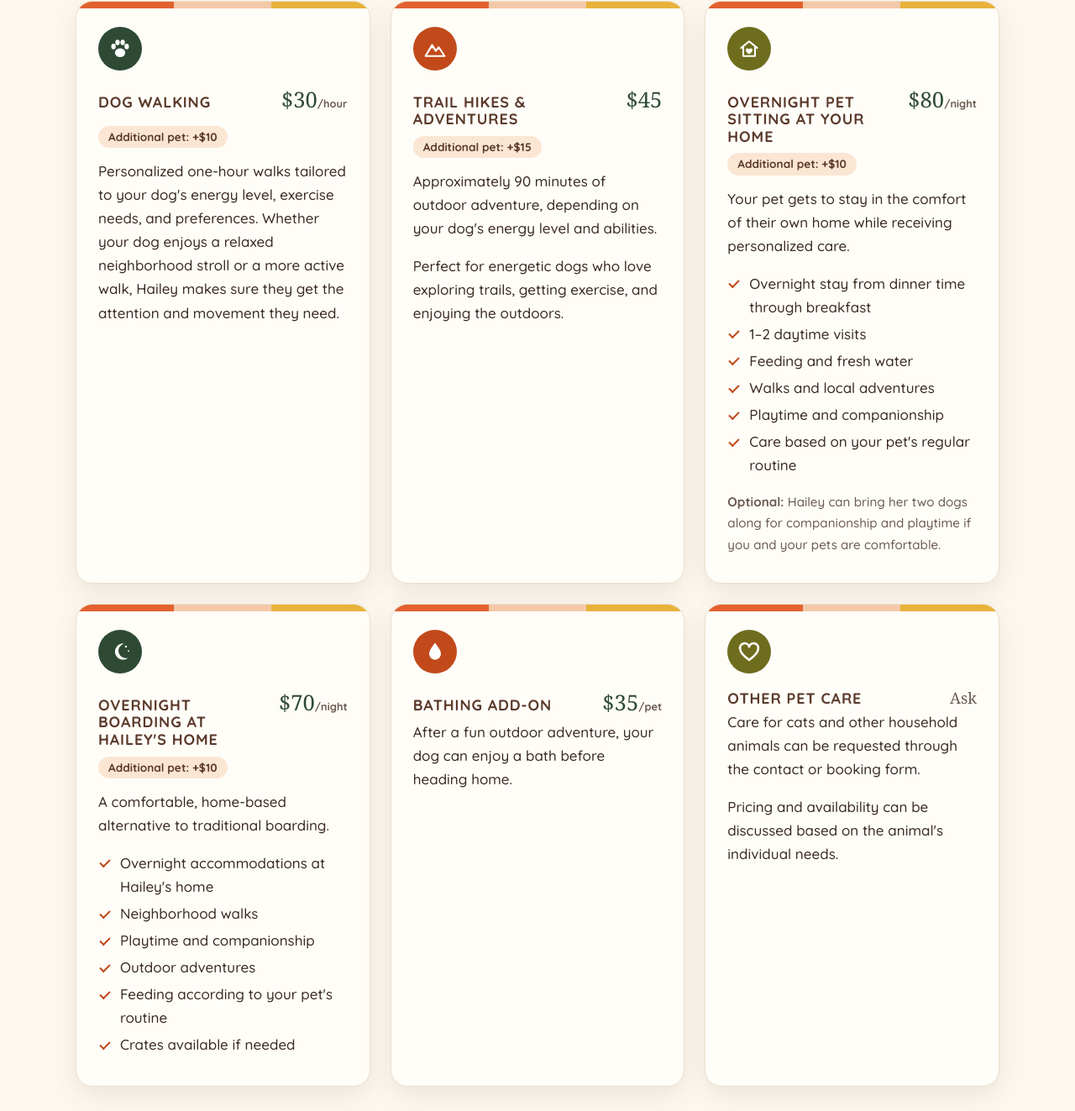
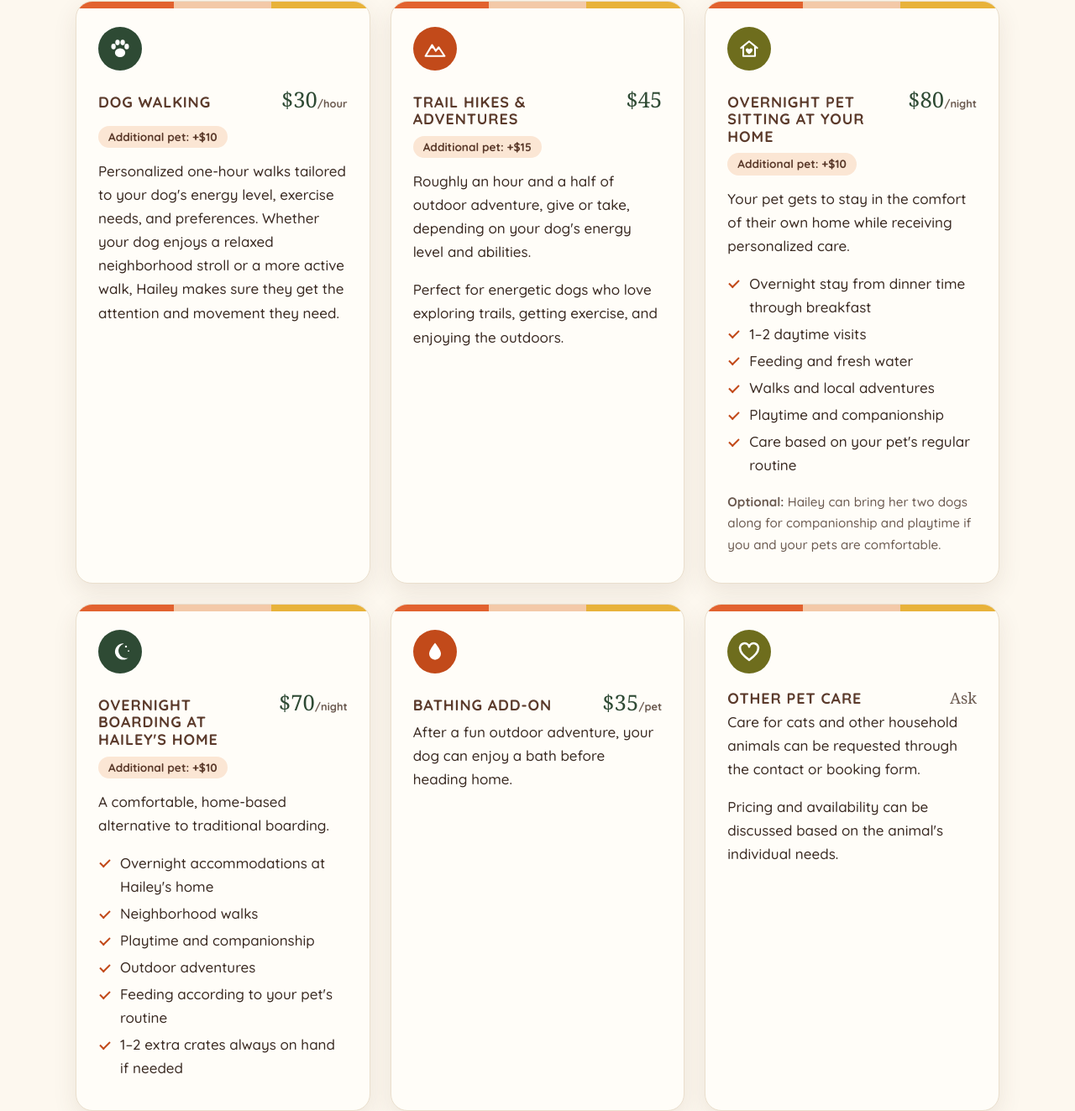
Before and after one commit to DMG159/Hailey_dog_walking, a plain HTML site: page index.html in a window 1280 px wide. Shown: the part 1795-3118 px from the top of the page at 84% size. Drawn offline with Linux system fonts and the light colour scheme; a web font is replaced by a local one.

Commit message:
Match hike and crate wording to Hailey's feedback
Co-Authored-By: Claude Opus 5.5 <noreply@anthropic.com>
Claude-Session: https://claude.ai/code/session_01D2PD2TkxPSfrQBo4dCsyeh

```diff
--- a/index.html
+++ b/index.html
@@ -180,7 +180,7 @@
             <span class="svc-icon i-orange"><svg viewBox="0 0 32 32" aria-hidden="true"><use href="#ico-mountain"/></svg></span>
             <header><h3>Trail Hikes &amp; Adventures</h3><p class="price">$45</p></header>
             <p class="extra">Additional pet: +$15</p>
-            <p>Approximately 90 minutes of outdoor adventure, depending on your dog's energy level and abilities.</p>
+            <p>Roughly an hour and a half of outdoor adventure, give or take, depending on your dog's energy level and abilities.</p>
             <p>Perfect for energetic dogs who love exploring trails, getting exercise, and enjoying the outdoors.</p>
           </article>
 
@@ -211,7 +211,7 @@
               <li>Playtime and companionship</li>
               <li>Outdoor adventures</li>
               <li>Feeding according to your pet's routine</li>
-              <li>Crates available if needed</li>
+              <li>1–2 extra crates always on hand if needed</li>
             </ul>
           </article>
 
@@ -415,7 +415,7 @@
           <details><summary>Can you administer medication?</summary><p>Add your pet's medications and instructions to their profile when you book. Hailey will confirm which ones she can give before your first visit.</p></details>
           <details><summary>What happens if the weather is bad?</summary><p>Walks and outdoor activities are adjusted for safety, with shorter routes, cooler times of day or indoor play when needed. Hailey will let you know about any change.</p></details>
           <details><summary>Do you offer recurring walks?</summary><p>Yes. Tick "Repeat this every week" in the booking form to set up a regular weekly walk without a new request each time.</p></details>
-          <details><summary>Can my dog stay at your home?</summary><p>Yes. Overnight boarding at Hailey's home is $70/night (+$10 per additional pet) and includes walks, playtime, outdoor adventures and feeding on your pet's routine. Crates are available if needed. A meet-and-greet first helps make sure your dog is comfortable.</p></details>
+          <details><summary>Can my dog stay at your home?</summary><p>Yes. Overnight boarding at Hailey's home is $70/night (+$10 per additional pet) and includes walks, playtime, outdoor adventures and feeding on your pet's routine. Hailey always has 1–2 extra crates on hand if needed. A meet-and-greet first helps make sure your dog is comfortable.</p></details>
           <details><summary>Can your dogs join my dog's activities?</summary><p>Hailey may bring her two dogs along when appropriate and when you agree.</p></details>
           <!-- TODO: replace with the finalized cancellation and refund policy -->
           <details><summary>What is your cancellation policy?</summary><p>Hailey's cancellation and refund policy will be shared with your booking confirmation. Questions? <a href="#contact">Get in touch</a>.</p></details>
```
